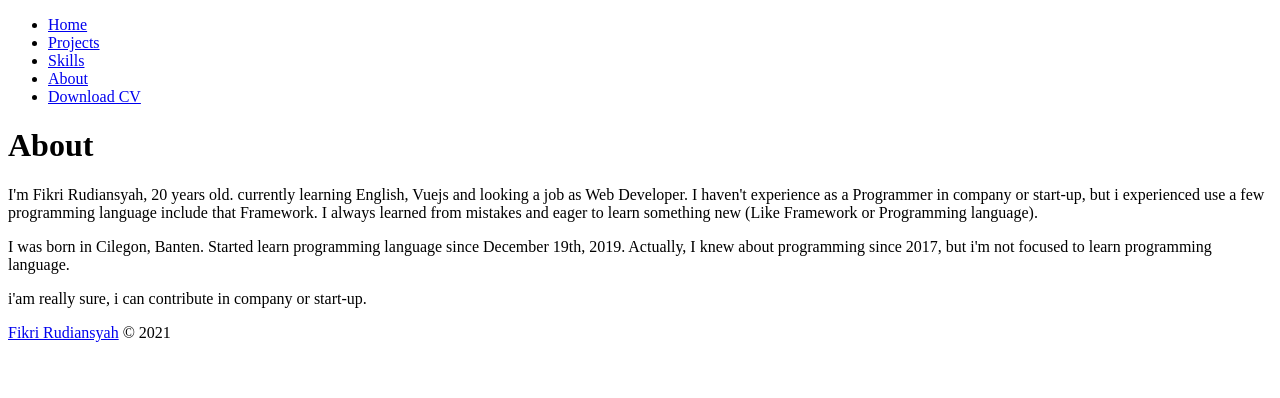
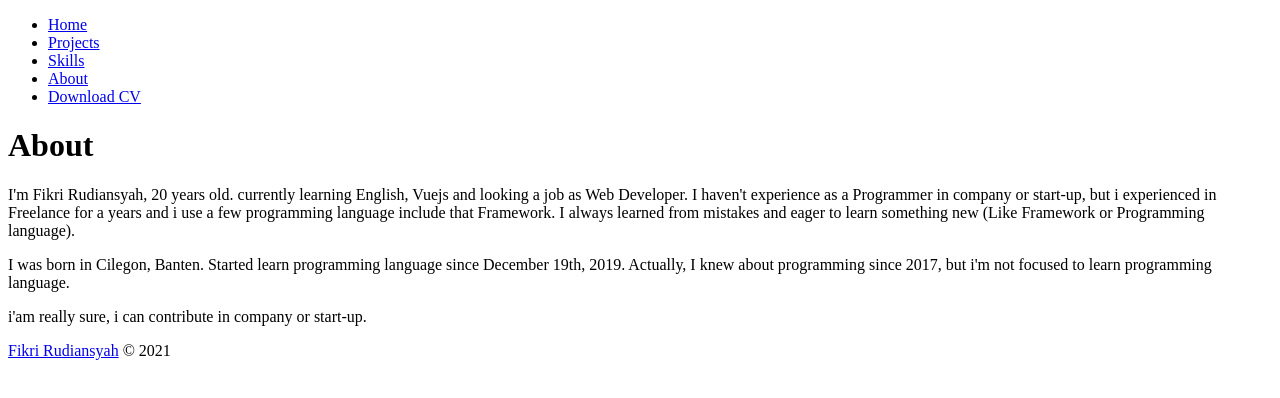
Before and after one commit to superXdev/portfolio-next, a Next.js app: page /about in a window 1280 px wide. Shown: the top 398 px of the page. Built offline with nearby package versions, Linux system fonts and the light colour scheme.

Commit message:
Update about

```diff
--- a/src/pages/about.js
+++ b/src/pages/about.js
@@ -8,7 +8,7 @@ function About() {
         <p className="mb-3">
           I'm Fikri Rudiansyah, 20 years old. currently learning English,
           Vuejs and looking a job as Web Developer. I haven't
-          experience as a Programmer in company or start-up, but i experienced
+          experience as a Programmer in company or start-up, but i experienced in Freelance for a years and i
           use a few programming language include that Framework. I always
           learned from mistakes and eager to learn something new (Like Framework
           or Programming language).
```
